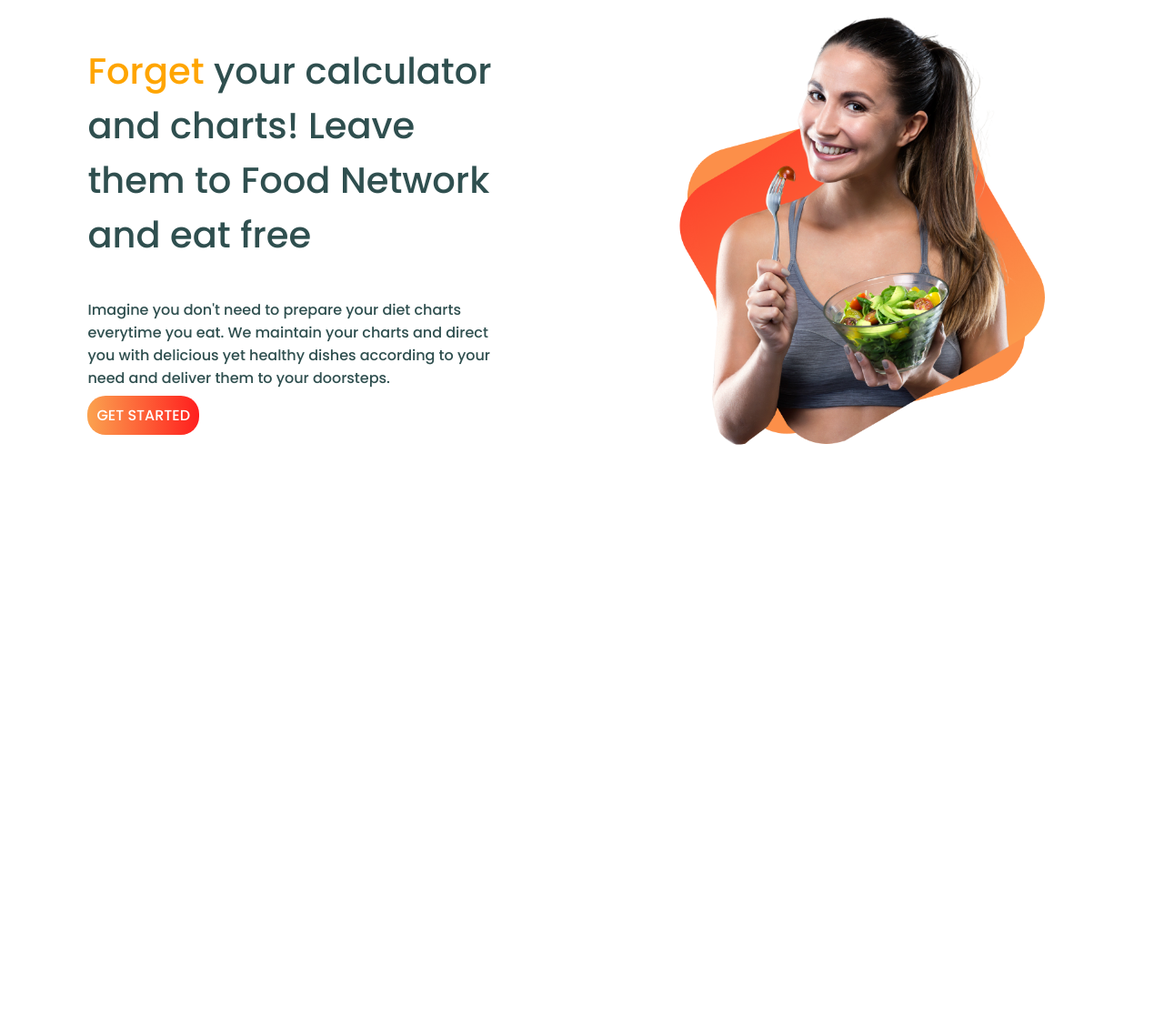
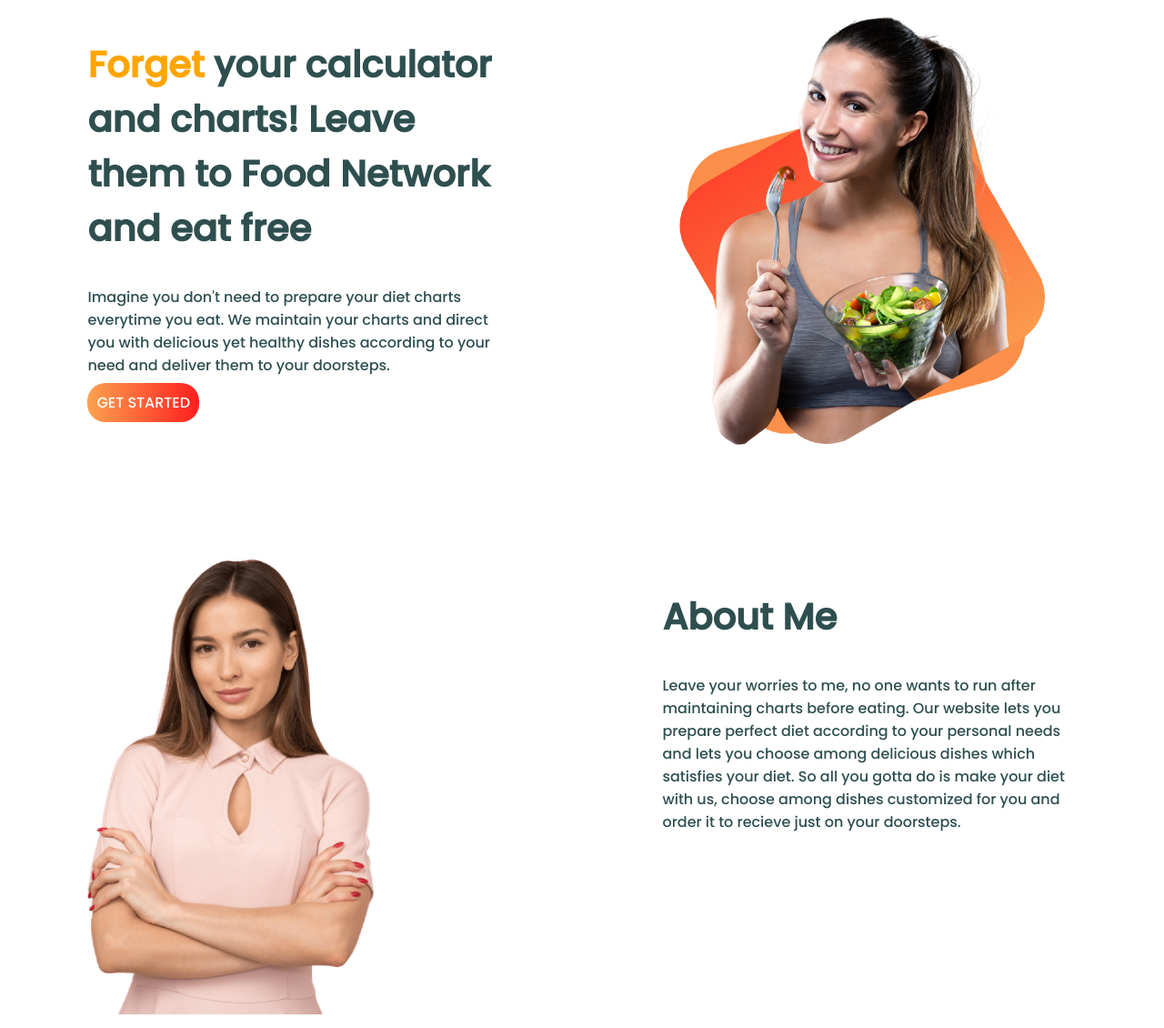
Before and after one commit to Mahmud-Shukhon/Food-Network-Assignment, a plain HTML site: page index.html in a window 1280 px wide. Shown: the whole page at 91% size. Before the commit the page ends 800 px from the top, so only its background shows below. Drawn offline with Linux system fonts and the light colour scheme.

Commit message:
About me section done

```diff
--- a/Styles/main.css
+++ b/Styles/main.css
@@ -2,13 +2,14 @@ body{
     font-family: 'Poppins', sans-serif;
 }
 
-.top-section{
+#top-section{
     display: flex;
     color: darkslategray;
+    margin-bottom: 100px;
 }
 
 .half-width{
-    width: 50%;
+    width: 40%;
     float: left;
     margin-left: 5%;
     padding-left: 2%;
@@ -16,7 +17,7 @@ body{
     padding-right: 2%;
 }
 
-#head-charm{
+.head-charm{
     font-size: 40px;
 }
 
@@ -35,3 +36,13 @@ body{
 #top-image{
     height: 500px;
 }
+
+#aboutme-section{
+    display: flex;
+    color: darkslategray;
+    background-image: url(Images\shapes\7.png);
+}
+
+#my-image{
+    height: 500px;
+}
--- a/index.html
+++ b/index.html
@@ -4,7 +4,7 @@
     <meta charset="UTF-8">
     <meta http-equiv="X-UA-Compatible" content="IE=edge">
     <meta name="viewport" content="width=device-width, initial-scale=1.0">
-    <title>Document</title>
+    <title>Food Network</title>
     <link rel="preconnect" href="https://fonts.googleapis.com">
     <link rel="preconnect" href="https://fonts.gstatic.com" crossorigin>
     <link href="https://fonts.googleapis.com/css2?family=Poppins:wght@500&display=swap" rel="stylesheet">
@@ -12,11 +12,11 @@
 </head>
 
 <body>
-    <section class="top-section">
+    <section id="top-section">
         <div class="half-width">
-            <p id="head-charm">
+            <h1 class="head-charm">
                 <span class="orange-text">Forget</span> your calculator and charts! Leave them to Food Network and eat free
-            </p>
+            </h1>
             <p>
                 Imagine you don't need to prepare your diet charts everytime you eat. We maintain your charts and direct you with delicious yet healthy dishes according to your need and deliver them to your doorsteps.
             </p>
@@ -27,6 +27,18 @@
             <img id="top-image" src="Images/female/Group 8425.png" alt="Image could not load">
         </div>
     </section>
+
+    <section id="aboutme-section">
+        <div class="half-width">
+            <img id="my-image" src="Images/female/Person Image.png">
+        </div>
+
+        <div class="half-width">
+            <h1 class="head-charm">About Me</h1>
+            <p>Leave your worries to me, no one wants to run after maintaining charts before eating. Our website lets you prepare perfect diet according to your personal needs and lets you choose among delicious dishes which satisfies your diet. So all you gotta do is make your diet with us, choose among dishes customized for you and order it to recieve just on your doorsteps.
+            </p>
+        </div>
+    </section>
 </body>
 
 </html>
```
